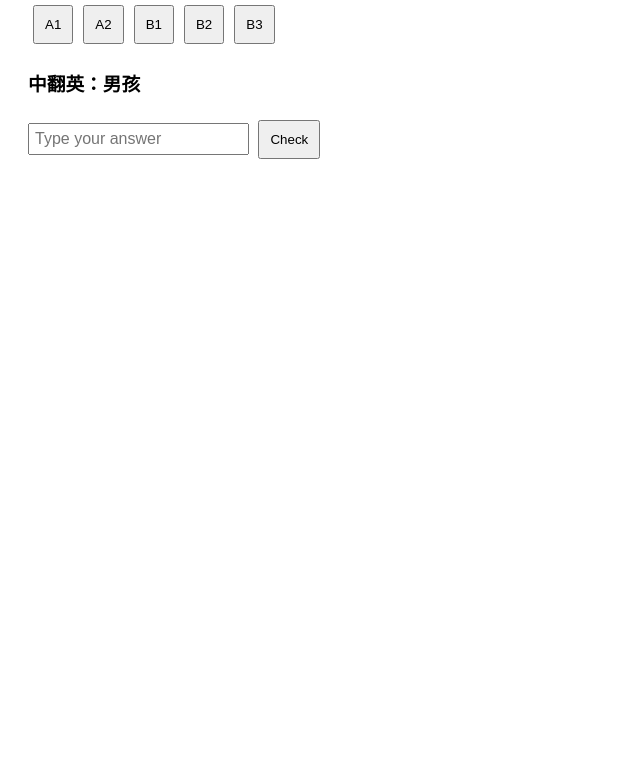
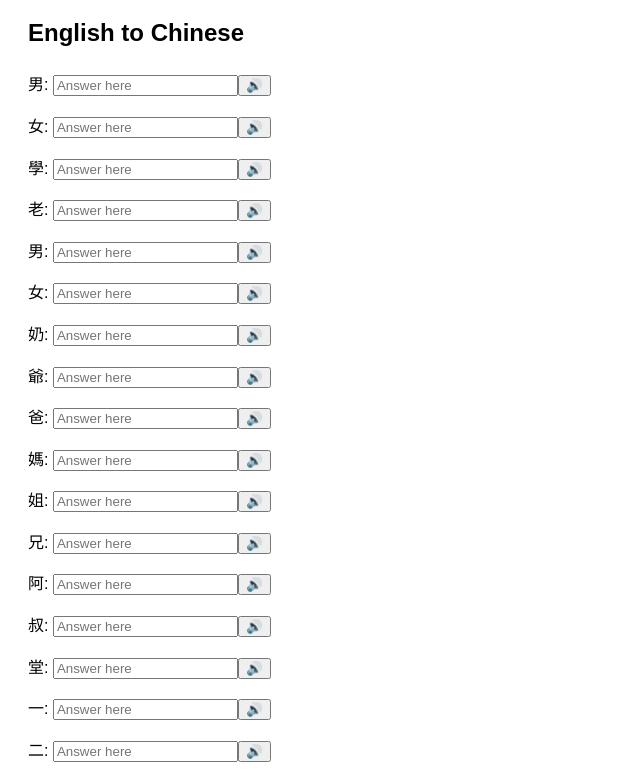
Before and after one commit to hello7312/hello7312, a plain HTML site: page index.html in a window 1280 px wide. Shown: the part 108-884 px from the top of the page, without its empty margins (0-640 px from the left). Before the commit the page ends 800 px from the top, so only its background shows below. Drawn offline with Linux system fonts and the light colour scheme.

Commit message:
Add files via upload

```diff
--- a/index.html
+++ b/index.html
@@ -1,85 +1,66 @@
+
 <!DOCTYPE html>
 <html lang="en">
 <head>
-  <meta charset="UTF-8" />
+  <meta charset="UTF-8">
   <title>Vocabulary Quiz</title>
   <style>
-    body { font-family: sans-serif; padding: 20px; }
-    button { margin: 5px; padding: 10px; }
-    .quiz-block { margin-top: 20px; }
-    input { padding: 5px; font-size: 16px; }
+    body { font-family: sans-serif; padding: 20px; line-height: 1.6; }
+    .question { margin-bottom: 1em; }
+    .correct { color: green; }
+    .incorrect { color: red; }
   </style>
 </head>
 <body>
   <h1>Vocabulary Quiz</h1>
-  <div id="nav"></div>
-  <div class="quiz-block">
-    <h3 id="question"></h3>
-    <input id="answer" placeholder="Type your answer" />
-    <button onclick="checkAnswer()">Check</button>
-    <p id="feedback"></p>
-  </div>
+  <h2>English to Chinese</h2>
+  <div id="en-to-zh"></div>
+
+  <h2>Chinese to English</h2>
+  <div id="zh-to-en"></div>
 
   <script>
-    const lists = ["A1", "A2", "B1", "B2", "B3"];
-    let currentList = "A1";
-    let words = [];
-    let current = 0;
+    const vocab = [('boy', '男孩'), ('girl', '女孩'), ('student', '學生'), ('teacher', '老師'), ('man', '男人'), ('woman', '女人'), ('grandmother', '奶奶/外婆'), ('grandfather', '爺爺/外公'), ('father', '爸爸'), ('mother', '媽媽'), ('sister', '姐妹'), ('brother', '兄弟'), ('aunt', '阿姨/嬸嬸/舅媽'), ('uncle', '叔叔/舅舅/姨丈'), ('cousin', '堂/表兄弟姊妹'), ('one', '一'), ('two', '二'), ('three', '三'), ('four', '四'), ('five', '五'), ('six', '六'), ('seven', '七'), ('eight', '八'), ('nine', '九'), ('ten', '十'), ('thin', '瘦的'), ('chubby', '圓胖的'), ('sad', '難過的'), ('short', '矮的'), ('tall', '高的'), ('happy', '快樂的'), ('young', '年輕的'), ('old', '年老的'), ('cute', '可愛的'), ('pencil', '鉛筆'), ('eraser', '橡皮擦'), ('ruler', '尺'), ('pen', '原子筆'), ('desk', '書桌'), ('chair', '椅子')];
 
-    function speak(text) {
-      const utterance = new SpeechSynthesisUtterance(text);
-      utterance.lang = 'en-US';
-      speechSynthesis.speak(utterance);
-    }
+    const createInput = (label, answer, lang, speakText) => {
+      const div = document.createElement('div');
+      div.className = 'question';
+      const span = document.createElement('span');
+      span.textContent = label + ': ';
+      const input = document.createElement('input');
+      input.type = 'text';
+      input.placeholder = 'Answer here';
+      const result = document.createElement('span');
+      const btn = document.createElement('button');
+      btn.textContent = '🔊';
+      btn.onclick = () => {
+        const msg = new SpeechSynthesisUtterance(speakText);
+        msg.lang = lang;
+        msg.voice = speechSynthesis.getVoices().find(v => v.lang.startsWith(lang) && v.name.includes("Male"));
+        speechSynthesis.speak(msg);
+      };
+      input.oninput = () => {
+        if (input.value.trim() === answer) {
+          result.textContent = ' ✅';
+          result.className = 'correct';
+        } else {
+          result.textContent = ' ❌';
+          result.className = 'incorrect';
+        }
+      };
+      div.append(span, input, result, btn);
+      return div;
+    };
 
-    function loadList(name) {
-      currentList = name;
-      fetch(name + ".json")
-        .then(res => res.json())
-        .then(data => {
-          words = data;
-          current = 0;
-          showQuestion();
-        });
-    }
+    const enToZh = document.getElementById('en-to-zh');
+    vocab.forEach(([en, zh]) => {
+      enToZh.appendChild(createInput(en, zh, 'zh-TW', en));
+    });
 
-    function showQuestion() {
-      const word = words[current];
-      const mode = Math.floor(Math.random() * 3);
-      document.getElementById("answer").value = "";
-      document.getElementById("feedback").textContent = "";
-
-      if (mode === 0) {
-        document.getElementById("question").textContent = `中翻英：${word.zh}`;
-        document.getElementById("question").dataset.answer = word.en.toLowerCase();
-      } else if (mode === 1) {
-        document.getElementById("question").textContent = `英翻中：${word.en}`;
-        document.getElementById("question").dataset.answer = word.zh;
-      } else {
-        document.getElementById("question").textContent = `聽音寫單字：🔊`;
-        speak(word.en);
-        document.getElementById("question").dataset.answer = word.en.toLowerCase();
-      }
-    }
-
-    function checkAnswer() {
-      const userAns = document.getElementById("answer").value.trim().toLowerCase();
-      const correctAns = document.getElementById("question").dataset.answer;
-      if (userAns === correctAns) {
-        document.getElementById("feedback").textContent = "✅ 正確！";
-      } else {
-        document.getElementById("feedback").textContent = `❌ 錯誤，正確答案是：${correctAns}`;
-      }
-      current = (current + 1) % words.length;
-      setTimeout(showQuestion, 1500);
-    }
-
-    // 建立按鈕
-    document.getElementById("nav").innerHTML = lists.map(list =>
-      `<button onclick="loadList('${list}')">${list}</button>`
-    ).join("");
-
-    loadList("A1");
+    const zhToEn = document.getElementById('zh-to-en');
+    vocab.forEach(([en, zh]) => {
+      zhToEn.appendChild(createInput(zh, en, 'en-US', en));
+    });
   </script>
 </body>
 </html>
```
